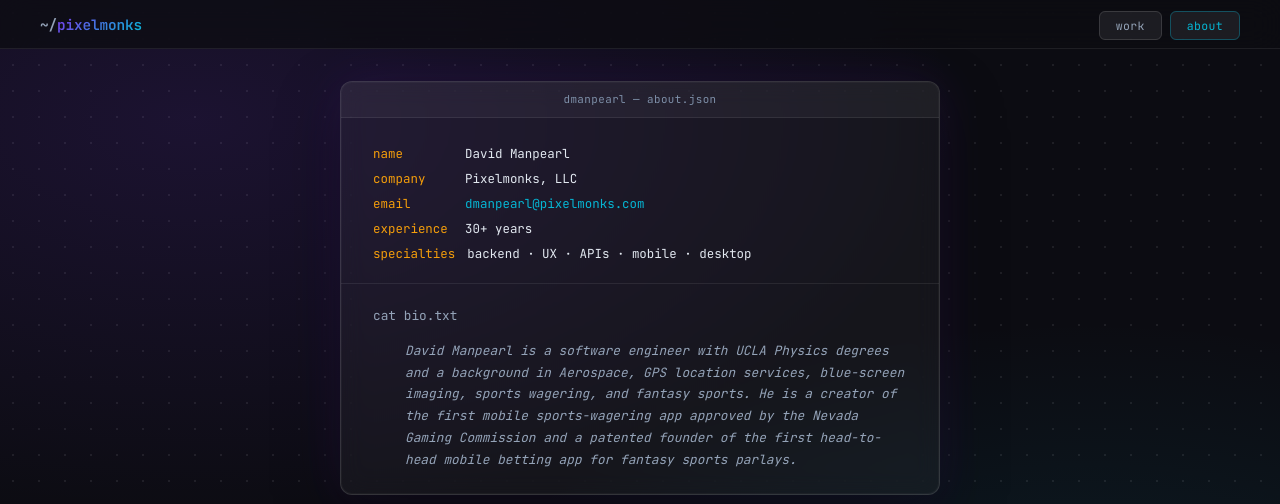
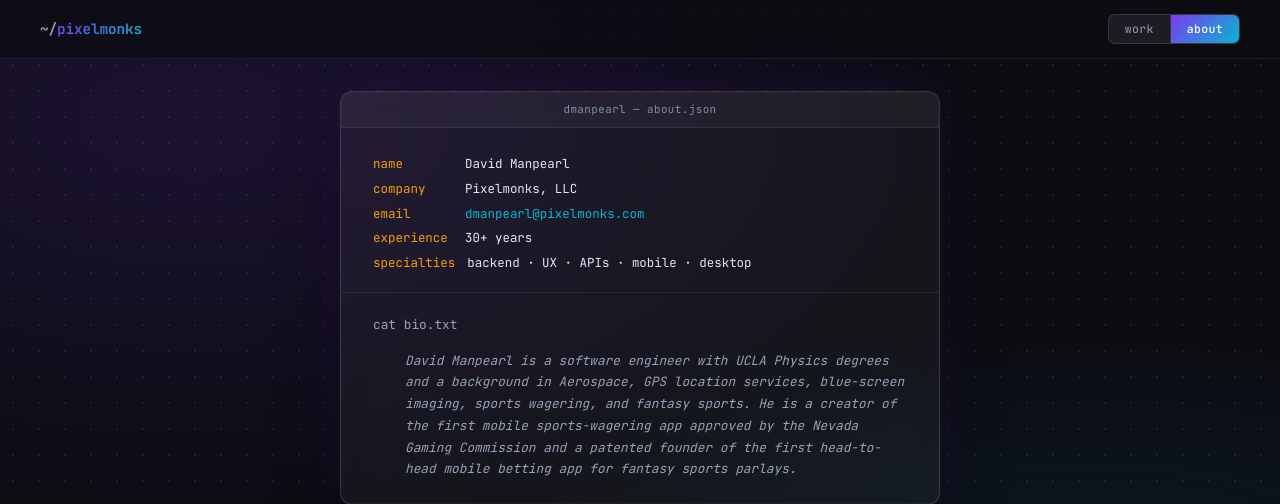
Before and after one commit to dmanpearl/pixelmonks-portfolio, a Django app: page /about/ in a window 1280 px wide. Shown: the top 504 px of the page. Run offline with Django 5.2, Linux system fonts and the light colour scheme; data comes from the database, SQL or seed files in the repository; data that the repository does not hold is empty; parts of the project's set-up code (start-up, migrations or seed data) failed here and were passed over.

Commit message:
style(navbar): change work, about, contact buttons to segmented

```diff
--- a/portfolio/static/portfolio/css/styles.css
+++ b/portfolio/static/portfolio/css/styles.css
@@ -219,52 +219,38 @@ img {
   -webkit-text-fill-color: transparent;
 }
 
-.nav-links {
+.nav-seg {
   display: flex;
-  gap: 0.5rem;
-  list-style: none;
-  align-items: center;
+  border: 1px solid var(--border2);
+  border-radius: 7px;
+  overflow: hidden;
+  background: var(--surface2);
 }
 
-.nav-links a {
+.nav-seg-item {
   font-family: var(--font-mono);
-  color: var(--muted);
-  font-size: 0.75rem;
+  font-size: 0.72rem;
   font-weight: 400;
   letter-spacing: 0.03em;
-  transition: color 0.2s;
+  padding: 0.4rem 1rem;
+  color: var(--muted);
+  border-right: 1px solid var(--border2);
+  transition: color 0.2s, background 0.2s;
+  white-space: nowrap;
 }
 
-.nav-glass-pill {
-  background: var(--surface2);
-  border: 1px solid var(--border2);
-  color: var(--muted) !important;
-  padding: 0.4rem 1rem;
-  border-radius: 6px;
-  font-weight: 400 !important;
-  font-size: 0.72rem !important;
-  transition: color 0.2s, border-color 0.2s !important;
+.nav-seg-item:last-child {
+  border-right: none;
 }
 
-.nav-glass-pill:hover,
-.nav-glass-pill--active {
-  color: var(--cyan) !important;
-  border-color: rgba(6, 182, 212, 0.35) !important;
+.nav-seg-item:hover {
+  color: var(--text);
 }
 
-.nav-pill {
+.nav-seg-item--active {
   background: linear-gradient(135deg, var(--violet), var(--cyan));
   color: #fff !important;
-  padding: 0.4rem 1rem;
-  border-radius: 6px;
-  font-weight: 500 !important;
-  font-size: 0.72rem !important;
-  transition: opacity 0.2s !important;
-}
-
-.nav-pill:hover {
-  opacity: 0.85;
-  color: #fff !important;
+  font-weight: 500;
 }
 
 /* ── MESSAGES ── */
@@ -1075,7 +1061,7 @@ img {
   width: 100%;
   aspect-ratio: 4 / 3;
   object-fit: contain;
-  background: #000;
+  background: var(--bg2);
   display: block;
 }
 
--- a/templates/base.html
+++ b/templates/base.html
@@ -22,13 +22,11 @@
         <span class="logo-prefix">~/</span><span class="logo-name">pixelmonks</span>
       </a>
     </div>
-    <ul class="nav-links">
-      <li><a href="{% url 'portfolio:project_list' %}" class="nav-glass-pill {% if request.resolver_match.url_name == 'project_list' %}nav-glass-pill--active{% endif %}">work</a></li>
-      <li><a href="{% url 'portfolio:about' %}" class="nav-glass-pill {% if request.resolver_match.url_name == 'about' %}nav-glass-pill--active{% endif %}">about</a></li>
-      {% if site_settings.contact_enable %}
-      <li><a href="{% url 'portfolio:contact' %}" class="nav-pill {% if request.resolver_match.url_name == 'contact' %}nav-pill--active{% endif %}">contact</a></li>
-      {% endif %}
-    </ul>
+    <nav class="nav-seg" aria-label="Site navigation">
+      <a href="{% url 'portfolio:project_list' %}" class="nav-seg-item {% if request.resolver_match.url_name == 'project_list' or request.resolver_match.url_name == 'project_detail' %}nav-seg-item--active{% endif %}">work</a>
+      <a href="{% url 'portfolio:about' %}" class="nav-seg-item {% if request.resolver_match.url_name == 'about' %}nav-seg-item--active{% endif %}">about</a>
+      {% if site_settings.contact_enable %}<a href="{% url 'portfolio:contact' %}" class="nav-seg-item {% if request.resolver_match.url_name == 'contact' %}nav-seg-item--active{% endif %}">contact</a>{% endif %}
+    </nav>
   </nav>
 
   <main>
```
